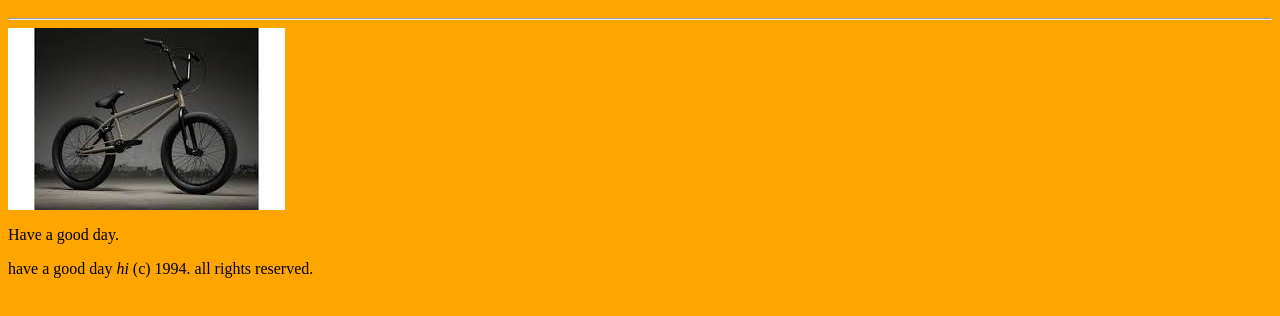
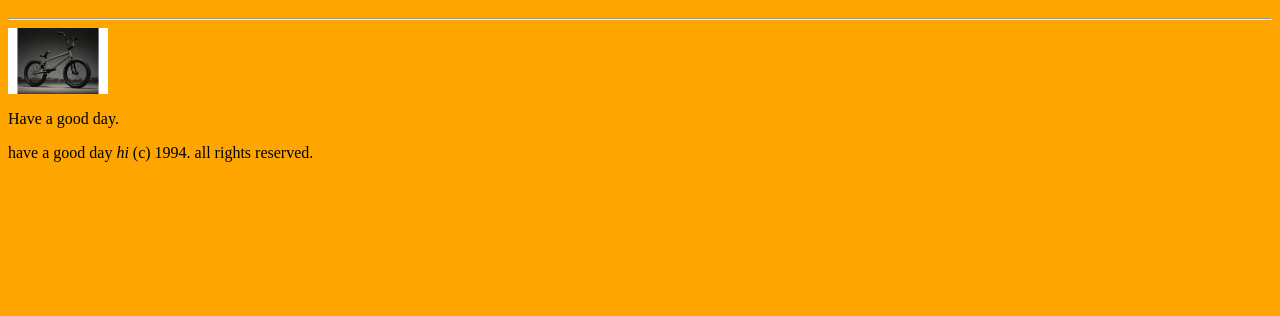
Before and after one commit to itsyourboi825marko/classexamples, a plain HTML site: page index.html in a window 1280 px wide. Shown: the part 48-364 px from the top of the page. Drawn offline with Linux system fonts and the light colour scheme.

Commit message:
Update index.html

```diff
--- a/index.html
+++ b/index.html
@@ -3,7 +3,7 @@
   <body bgcolor="orange">
   <h1>Hello World</h1>
   <hr>
-  <img src="download.jpeg">
+  <img src="download.jpeg" width="100">
   <p>Have a good day. <p> have a good day <i>hi</i>
   (c) 1994. all rights reserved.
   </body>
```
